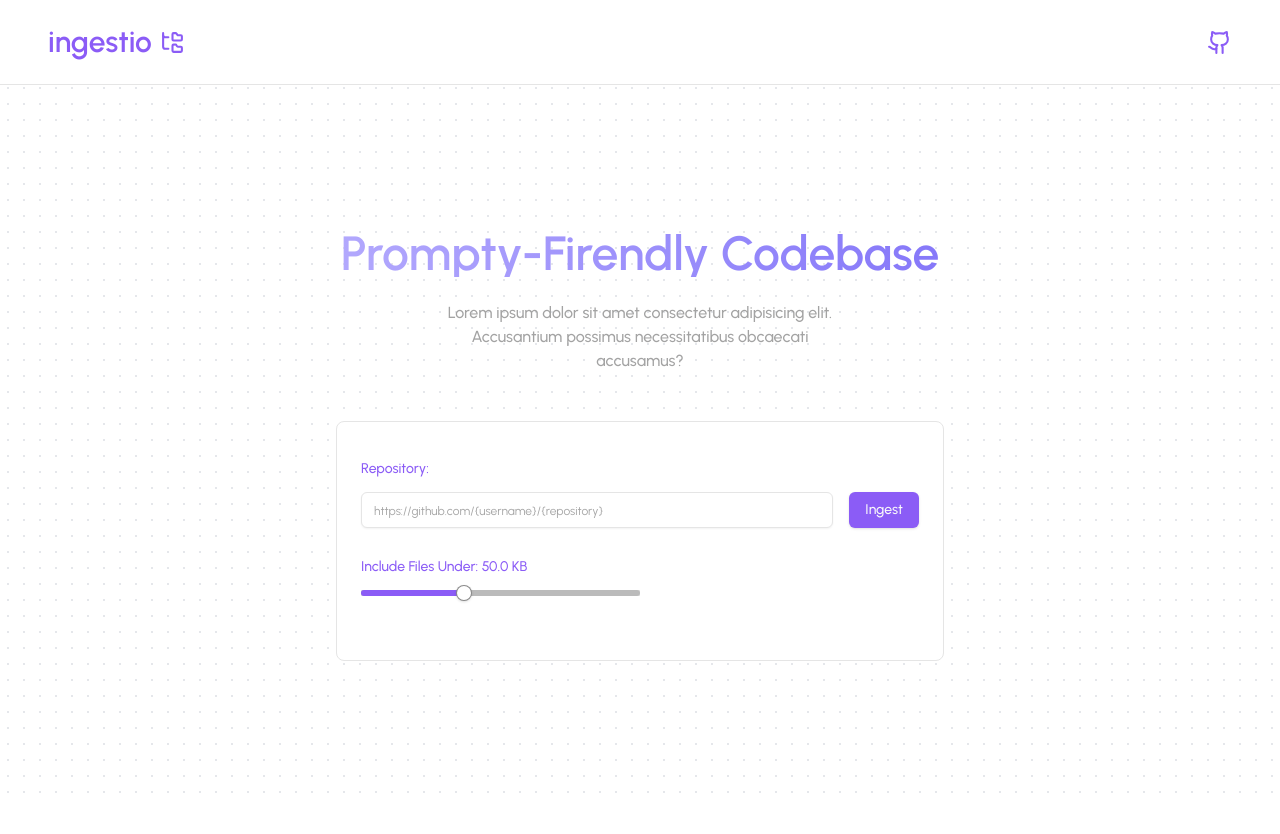
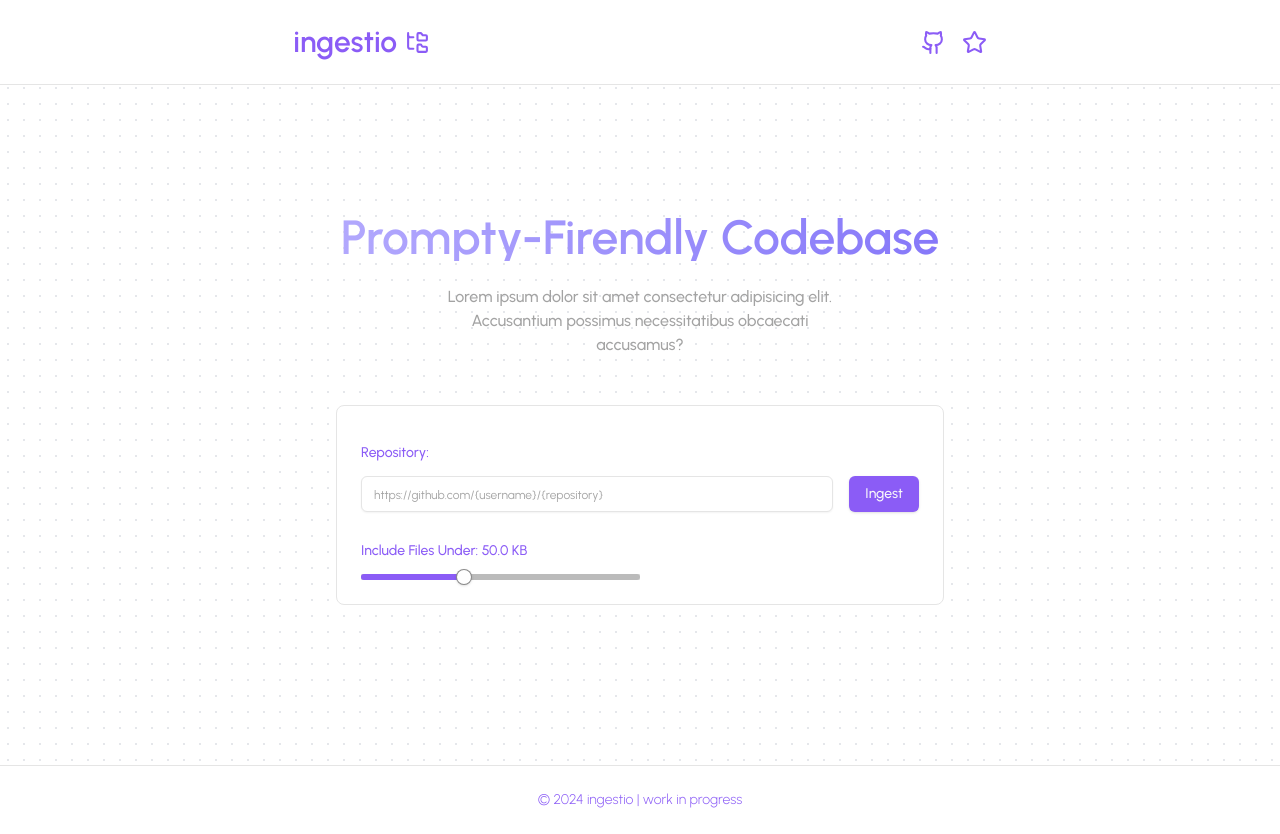
Before and after one commit to mtsfy/ingestio, a Next.js app: page / in a window 1280 px wide. Before the commit the page ends 800 px from the top, so only its background shows below. Built offline with nearby package versions, Linux system fonts and the light colour scheme.

Commit message:
Some UI fixes

```diff
--- a/app/layout.tsx
+++ b/app/layout.tsx
@@ -1,6 +1,8 @@
 import type { Metadata } from "next";
 import { Urbanist } from "next/font/google";
 import "./globals.css";
+import Navbar from "@/components/navbar";
+import Footer from "@/components/footer";
 
 const font = Urbanist({
   subsets: ["latin"],
@@ -20,7 +22,9 @@ export default function RootLayout({
     <html lang="en">
       <body className={`${font.className} antialiased`}>
         <div className="absolute inset-0 -z-10 h-full w-full bg-white bg-[radial-gradient(#e5e7eb_1px,transparent_1px)] [background-size:16px_16px]">
+          <Navbar />
           {children}
+          <Footer />
         </div>
       </body>
     </html>
--- a/app/page.tsx
+++ b/app/page.tsx
@@ -1,5 +1,4 @@
 "use client";
-import Navbar from "@/components/navbar";
 import { Button } from "@/components/ui/button";
 import { Input } from "@/components/ui/input";
 import { Label } from "@/components/ui/label";
@@ -52,8 +51,7 @@ export default function Home() {
   if (!data) {
     return (
       <div className="text-violet-500">
-        <div className="min-h-[90vh] flex flex-col lg:gap-4">
-          <Navbar />
+        <div className="min-h-[85vh] flex flex-col lg:gap-4">
           <div className="flex-col items-center gap-4 lg:flex hidden mt-20">
             <h1 className="text-5xl font-semibold text-center mt-12 mb-8 lg:-mb-2   animate-text-gradient bg-gradient-to-r from-[#b2a8fd] via-[#8678f9] to-[#c7d2fe] bg-[200%_auto] bg-clip-text text-transparent text-wrap">
               Prompty-Firendly Codebase
@@ -62,7 +60,7 @@ export default function Home() {
               Lorem ipsum dolor sit amet consectetur adipisicing elit. Accusantium possimus necessitatibus obcaecati accusamus?
             </p>
           </div>
-          <div className="min-h-[30vh] lg:m-8 flex justify-center">
+          <div className="min-h-[24vh] lg:m-8 flex justify-center">
             <div className="lg:bg-white lg:border-[.5px] lg:rounded-lg xl:w-6/12 w-full p-6">
               <div className="flex-col items-center gap-4 lg:hidden flex">
                 <h1 className="text-4xl font-semibold text-center mt-6 mb-4 lg:hidden block animate-text-gradient bg-gradient-to-r from-[#b2a8fd] via-[#8678f9] to-[#c7d2fe] bg-[200%_auto] bg-clip-text text-transparent">
--- /dev/null
+++ b/components/footer.tsx
@@ -0,0 +1,11 @@
+import React from "react";
+
+const Footer = () => {
+  return (
+    <div className="border-t-[1px] p-6 bg-white text-violet-500 z-50 flex items-center justify-center">
+      <h1 className="text-sm font-light">&copy; 2024 ingestio | work in progress</h1>
+    </div>
+  );
+};
+
+export default Footer;
--- a/components/navbar.tsx
+++ b/components/navbar.tsx
@@ -1,18 +1,21 @@
 "use client";
 
-import { FolderTree, Github } from "lucide-react";
+import { FolderTree, Github, Star } from "lucide-react";
 import Link from "next/link";
 
 const Navbar = () => {
   return (
-    <div className="border-b-[1px] p-6 bg-white text-violet-500 z-50 flex items-center justify-between">
+    <div className="border-b-[1px] p-6 bg-white text-violet-500 z-50 flex items-center justify-between xl:justify-around">
       <div className="xl:pl-6 pl-4 flex items-center gap-2 ">
         <h1 className="font-semibold xl:text-3xl text-2xl">ingestio</h1>
         <FolderTree size={25} />
       </div>
-      <div className="xl:pr-6 pr-4">
-        <Link href={"https://github.com/mtsfy"}>
+      <div className="xl:pr-6 pr-4 flex items-center gap-4">
+        <Link href={"https://github.com/mtsfy/ingestio"}>
           <Github size={25} />
+        </Link>
+        <Link href={"https://github.com/mtsfy/ingestio"}>
+          <Star size={25} />
         </Link>
       </div>
     </div>
```
